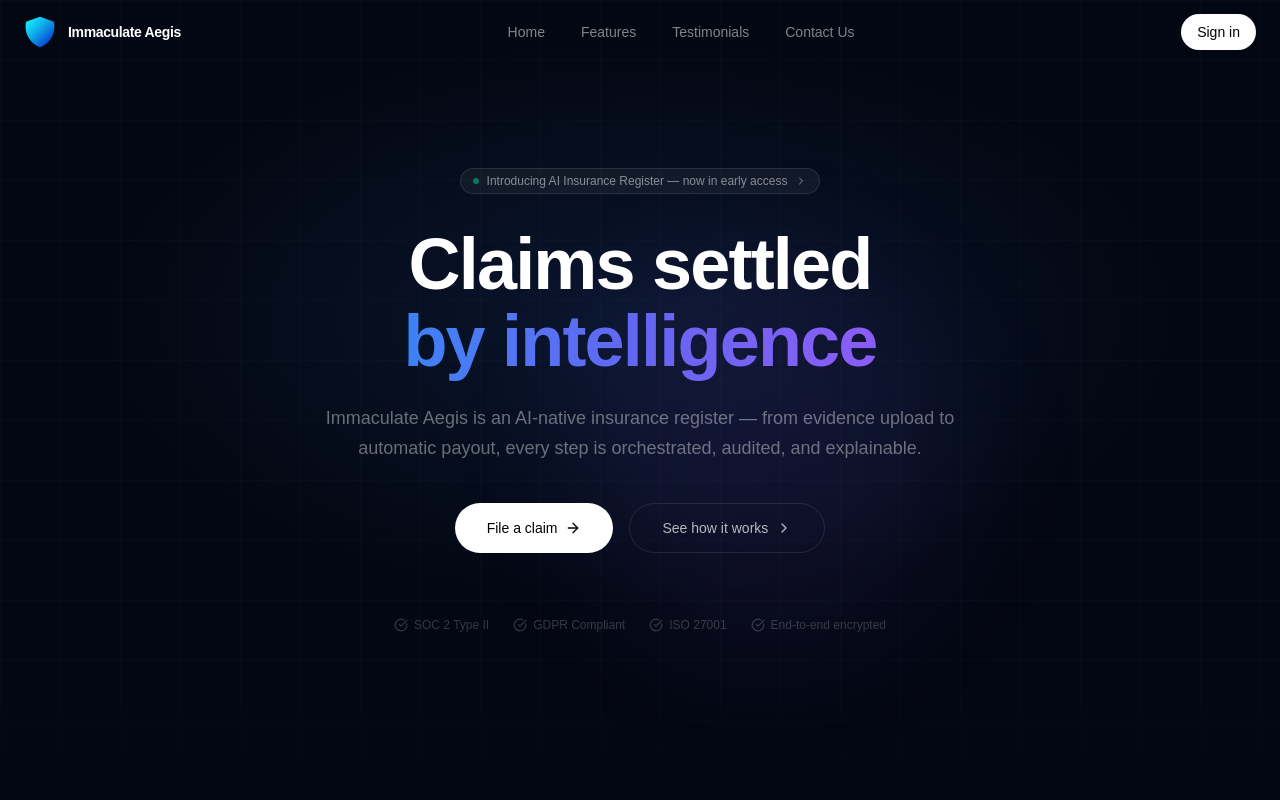
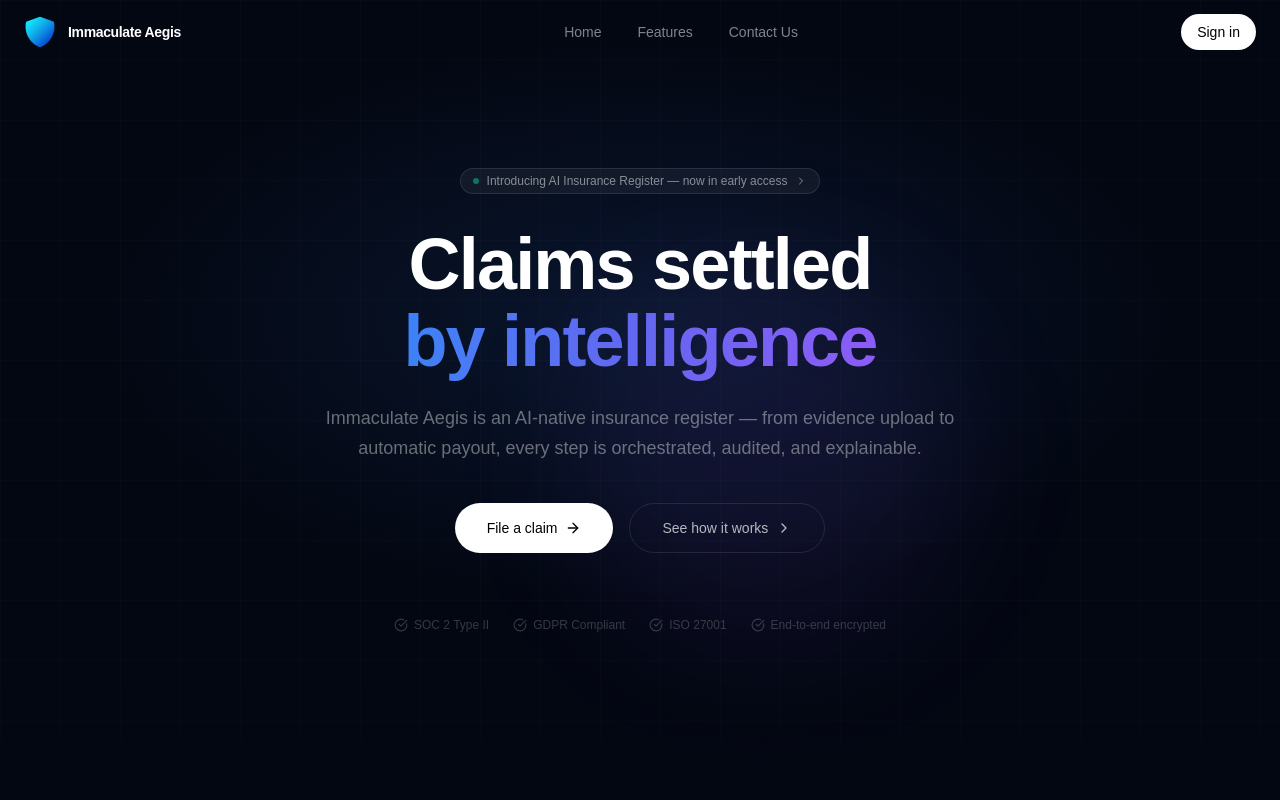
Before and after one commit to ahmadbuilds/AI-Insurance-Adjustor, a Next.js app in the folder src/ui/: page / in a window 1280 px wide. Shown: the top 800 px of the page. Built offline with nearby package versions, Linux system fonts and the light colour scheme.

Commit message:
removed testimonial button form landing page

```diff
--- a/src/ui/components/landing/LandingNavbar.tsx
+++ b/src/ui/components/landing/LandingNavbar.tsx
@@ -17,7 +17,6 @@ export function LandingNavbar() {
   const links = [
     { label: "Home", href: "/" },
     { label: "Features", href: "#features" },
-    { label: "Testimonials", href: "#testimonials" },
     { label: "Contact Us", href: "#contact" },
   ];
 
```
